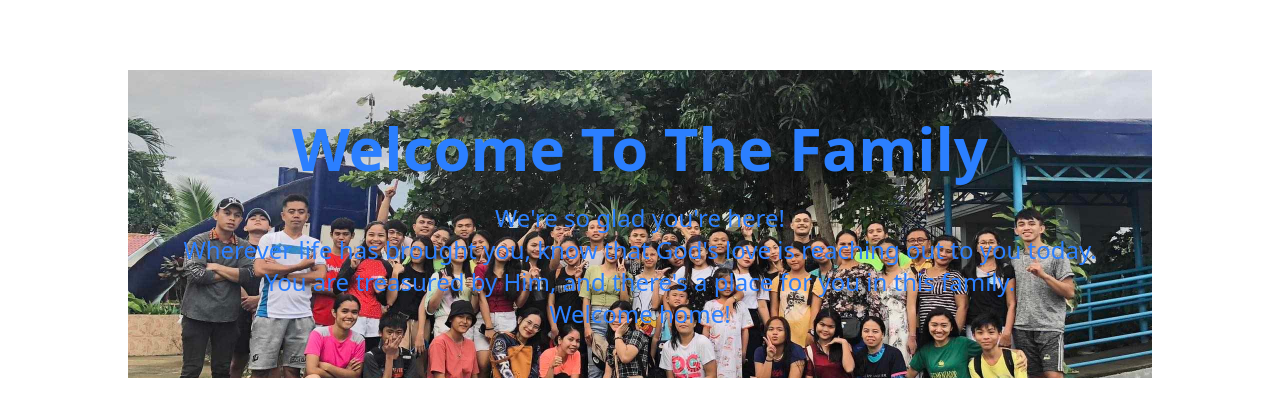
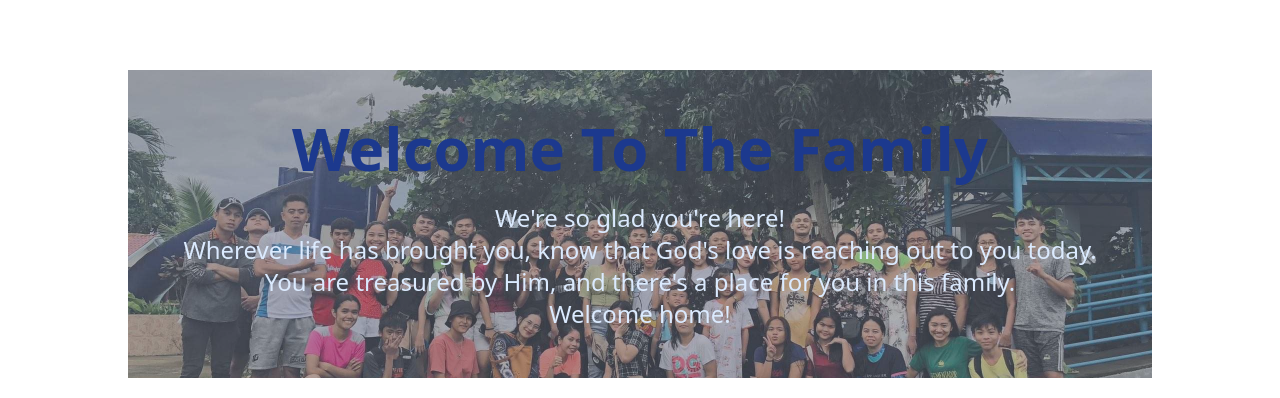
Before and after one commit to HaroldMars/RCJC, a React (Vite) app: page / in a window 1280 px wide. Shown: the part 554-952 px from the top of the page. Built offline with nearby package versions, Linux system fonts and the light colour scheme; grey boxes are pictures that could not be loaded.

Commit message:
fix, bg update

```diff
--- a/src/pages/Home.jsx
+++ b/src/pages/Home.jsx
@@ -33,14 +33,14 @@ export default function Home() {
   style={{ backgroundImage: `url(${Background})` }}
 >
 
-  <div className="absolute inset-0  bg-opacity-50"></div>
+  <div className="absolute inset-0  bg-opacity-50 bg-gray-500/50"></div>
 
 
   <div className="relative z-10 text-center ">
-    <div className="dmSans text-4xl md:text-6xl font-bold mb-6 text-blue-500">
+    <div className="dmSans text-4xl md:text-6xl font-bold mb-6 text-blue-900">
       Welcome To The Family
     </div>
-    <div className="dmSans text-lg md:text-2xl text-blue-500">
+    <div className="dmSans text-lg md:text-2xl text-blue-100">
       <p>
         We're so glad you're here!
         <br />
```
